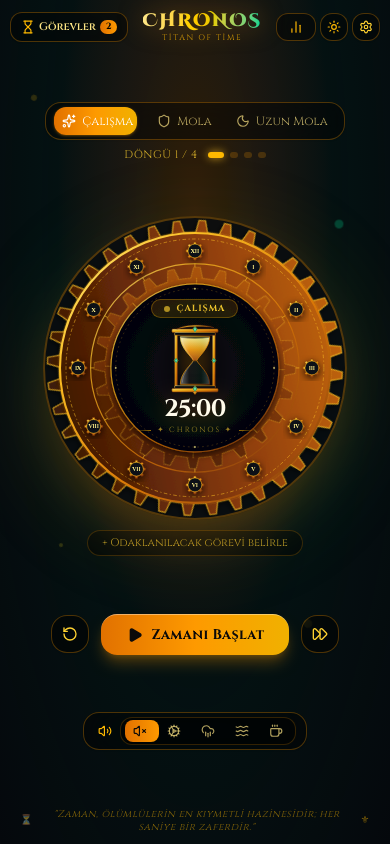
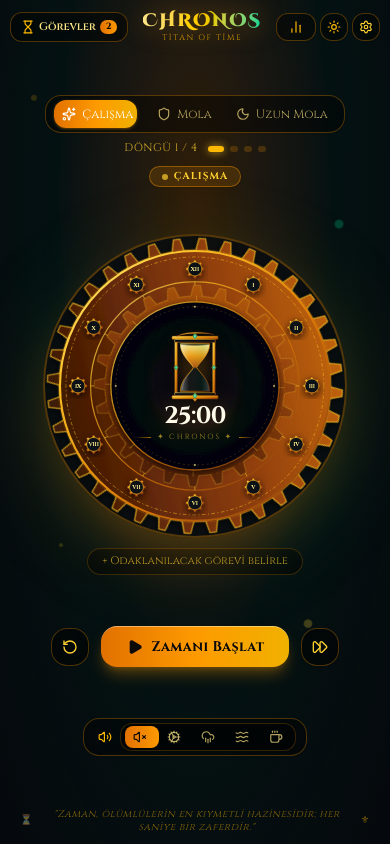
Before and after one commit to AidenVanya/Pomodoro, a React (Vite) app: page / in a window 390 px wide. Built offline with nearby package versions, Linux system fonts and the light colour scheme.

Commit message:
feat: mobilde Calisma rozeti carkin icinden alinarak Dongu 1/4 altina tasindi, masaustunde cark ici korundu

```diff
--- a/public/sw.js
+++ b/public/sw.js
@@ -1,4 +1,4 @@
-const CACHE_NAME = 'chronos-pwa-v8';
+const CACHE_NAME = 'chronos-pwa-v9';
 const PRECACHE_ASSETS = [
   '/',
   '/index.html',
--- a/src/App.tsx
+++ b/src/App.tsx
@@ -175,6 +175,7 @@
         {/* Mode Selector */}
         <ModeSelector
           currentMode={mode}
+          status={status}
           onSelectMode={switchMode}
           round={round}
           maxRounds={settings.longBreakInterval}
--- a/src/components/ModeSelector.tsx
+++ b/src/components/ModeSelector.tsx
@@ -1,9 +1,10 @@
 import React, { useRef, useState, useEffect } from 'react';
-import type { TimerMode } from '../types/pomodoro';
+import type { TimerMode, TimerStatus } from '../types/pomodoro';
 import { Sparkles, Shield, Moon } from 'lucide-react';
 
 interface ModeSelectorProps {
   currentMode: TimerMode;
+  status?: TimerStatus;
   onSelectMode: (mode: TimerMode) => void;
   round: number;
   maxRounds: number;
@@ -11,6 +12,7 @@
 
 export const ModeSelector: React.FC<ModeSelectorProps> = ({
   currentMode,
+  status = 'IDLE',
   onSelectMode,
   round,
   maxRounds,
@@ -70,6 +72,36 @@
     SHORT_BREAK: 'bg-gradient-to-r from-emerald-600 to-teal-500 shadow-md shadow-emerald-500/30 text-white',
     LONG_BREAK: 'bg-gradient-to-r from-sky-600 to-indigo-600 shadow-md shadow-sky-500/30 text-white',
   }[currentMode];
+
+  const modeBadgeStyles = {
+    FOCUS: {
+      badgeBorder: 'border-amber-500/40',
+      badgeBg: 'bg-amber-500/15 text-amber-300',
+      label: 'Çalışma',
+      activeLabel: 'Çalışma Zamanı',
+      pausedLabel: 'Zaman Duraklatıldı',
+    },
+    SHORT_BREAK: {
+      badgeBorder: 'border-emerald-500/40',
+      badgeBg: 'bg-emerald-500/15 text-emerald-300',
+      label: 'Kısa Mola',
+      activeLabel: 'Mola Zamanı',
+      pausedLabel: 'Zaman Duraklatıldı',
+    },
+    LONG_BREAK: {
+      badgeBorder: 'border-sky-500/40',
+      badgeBg: 'bg-sky-500/15 text-sky-300',
+      label: 'Uzun Mola',
+      activeLabel: 'Uzun Mola Zamanı',
+      pausedLabel: 'Zaman Duraklatıldı',
+    },
+  }[currentMode];
+
+  const getStatusText = () => {
+    if (status === 'RUNNING') return modeBadgeStyles.activeLabel;
+    if (status === 'PAUSED') return modeBadgeStyles.pausedLabel;
+    return modeBadgeStyles.label;
+  };
 
   return (
     <div className="flex flex-col items-center gap-2 sm:gap-2.5 shrink-0 select-none">
@@ -138,6 +170,16 @@
           })}
         </div>
       </div>
+
+      {/* Mobile-only Mode Status Pill (Under DÖNGÜ indicator - Hidden on desktop) */}
+      <div className="flex sm:hidden items-center justify-center mt-0.5">
+        <div
+          className={`inline-flex items-center gap-1.5 px-3 py-0.5 rounded-full text-[10px] font-chronos font-bold tracking-widest uppercase border backdrop-blur-md shadow-xs transition-all duration-300 ${modeBadgeStyles.badgeBorder} ${modeBadgeStyles.badgeBg}`}
+        >
+          <span className="w-1.5 h-1.5 rounded-full bg-current animate-pulse opacity-90" />
+          <span>{getStatusText()}</span>
+        </div>
+      </div>
     </div>
   );
 };
--- a/src/components/TimerDisplay.tsx
+++ b/src/components/TimerDisplay.tsx
@@ -97,9 +97,9 @@
         {/* Singular, harmonious, and exquisitely proportioned       */}
         {/* ======================================================== */}
         <div className="absolute inset-0 flex flex-col items-center justify-center text-center z-20 pointer-events-none select-none">
-          {/* Status Label Pill (Crown of the Relic) */}
+          {/* Status Label Pill (Crown of the Relic - Desktop Only, on Mobile placed under DÖNGÜ) */}
           <div
-            className={`inline-flex items-center gap-1.5 px-3 py-0.5 rounded-full text-[9px] sm:text-[10px] font-chronos font-bold tracking-widest uppercase border backdrop-blur-md shadow-xs transition-all duration-300 ${modeStyles.badgeBorder} ${modeStyles.badgeBg} mb-1 sm:mb-1.5`}
+            className={`hidden sm:inline-flex items-center gap-1.5 px-3 py-0.5 rounded-full text-[10px] font-chronos font-bold tracking-widest uppercase border backdrop-blur-md shadow-xs transition-all duration-300 ${modeStyles.badgeBorder} ${modeStyles.badgeBg} mb-1 sm:mb-1.5`}
           >
             <span className="w-1.5 h-1.5 rounded-full bg-current animate-pulse opacity-90" />
             <span>{getStatusText()}</span>
```
